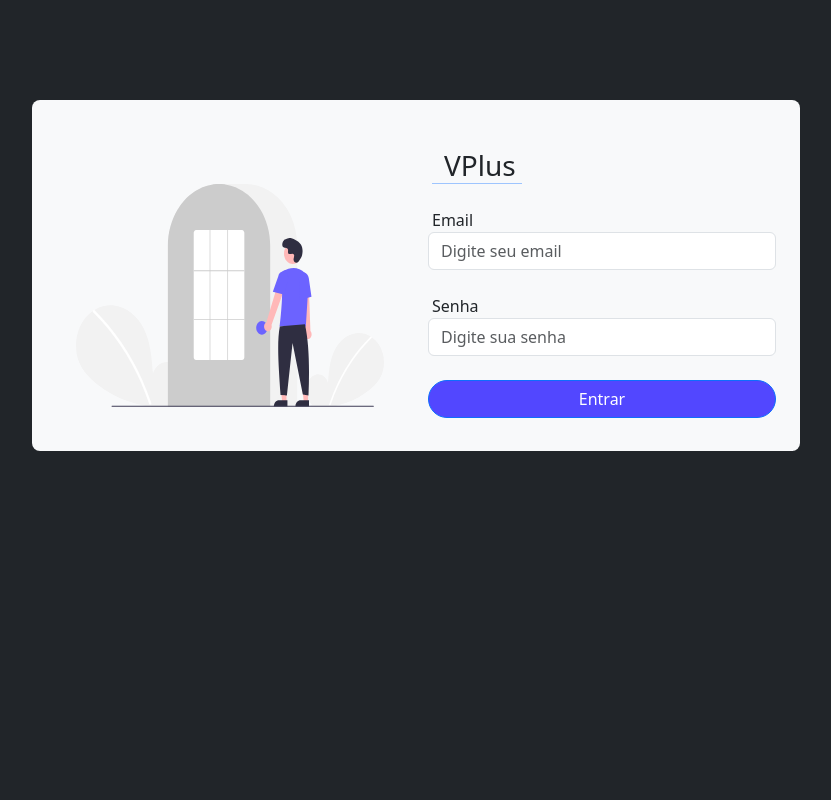
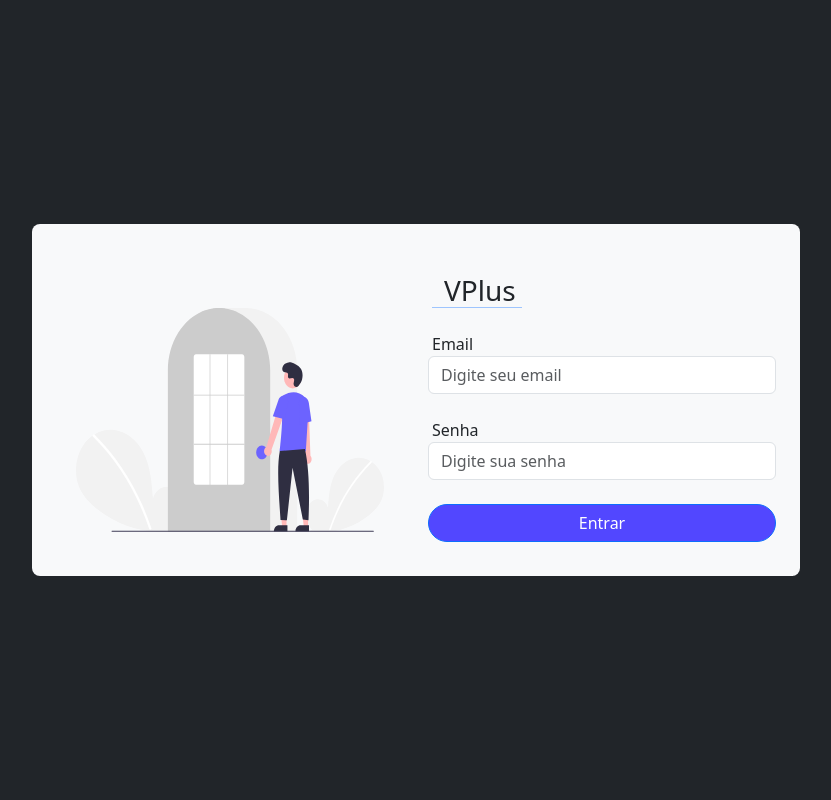
Before and after one commit to alyssongab/vendaplus, a PHP site: page /vendaplus/login in a window 1280 px wide. Shown: the whole page, without its empty margins (224-1055 px from the left). Run offline with PHP 8.4, Linux system fonts and the light colour scheme.

Commit message:
refactor: aplica configs de estilo para centralizar o login

```diff
--- a/app/view/login.php
+++ b/app/view/login.php
@@ -7,14 +7,21 @@
     <link href="https://cdn.jsdelivr.net/npm/bootstrap@5.3.3/dist/css/bootstrap.min.css" rel="stylesheet" integrity="sha384-QWTKZyjpPEjISv5WaRU9OFeRpok6YctnYmDr5pNlyT2bRjXh0JMhjY6hW+ALEwIH" crossorigin="anonymous">
     <style>
 
+        html, body{
+            height: 100%;
+            margin: 0;
+            padding: 0;
+            display: flex;
+            flex-direction: column;
+        }
+
         .alert{
             display: none;
         }
 
         .container{
             width: 60%;
-            margin: 0 auto; /* Adiciona margem automática horizontal */
-            margin-top: 100px; /* Adiciona margem no topo para centralizar verticalmente (ajuste conforme necessário) */
+            margin: auto; /* Adiciona margem no topo para centralizar verticalmente (ajuste conforme necessário) */
         }
 
         #img-box{
```
